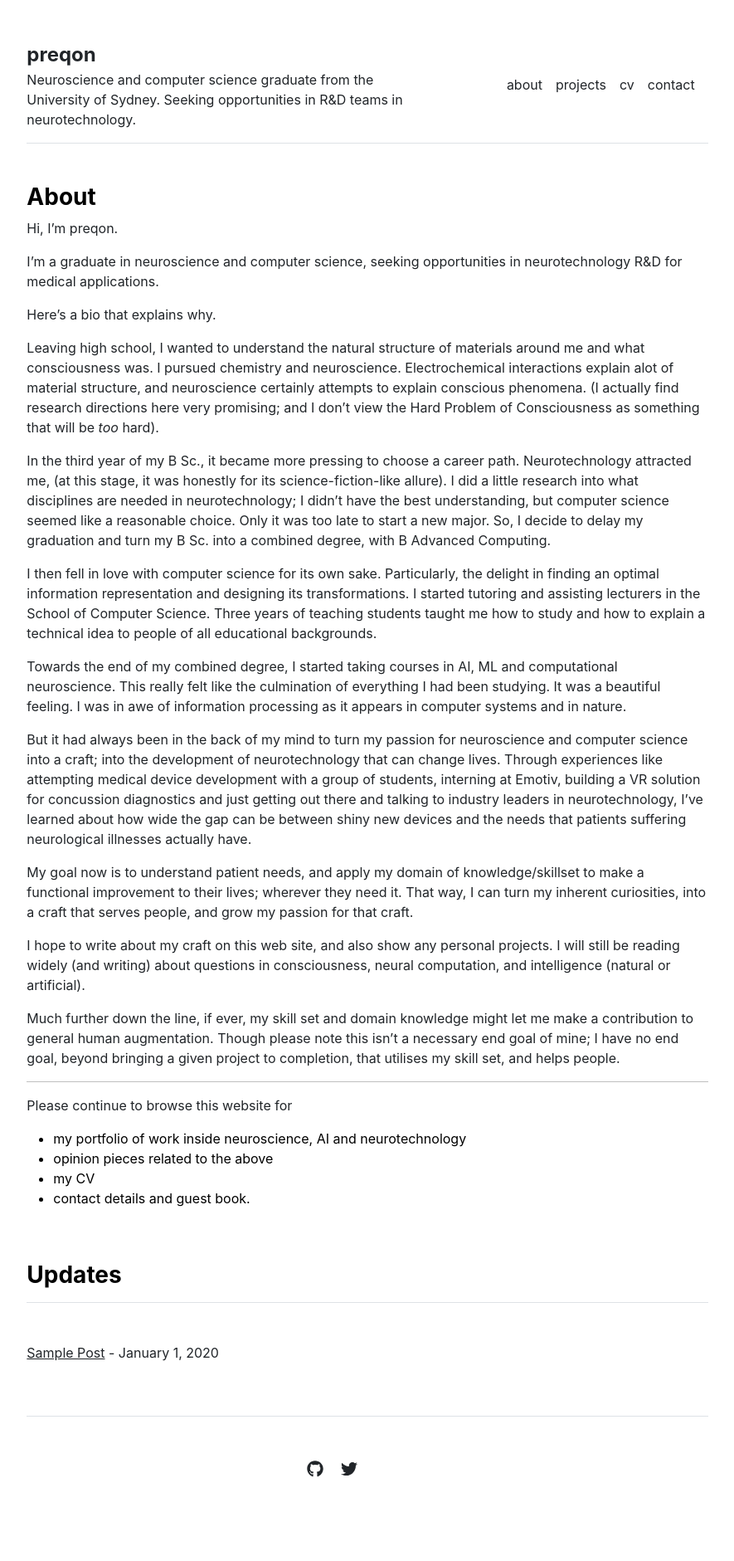
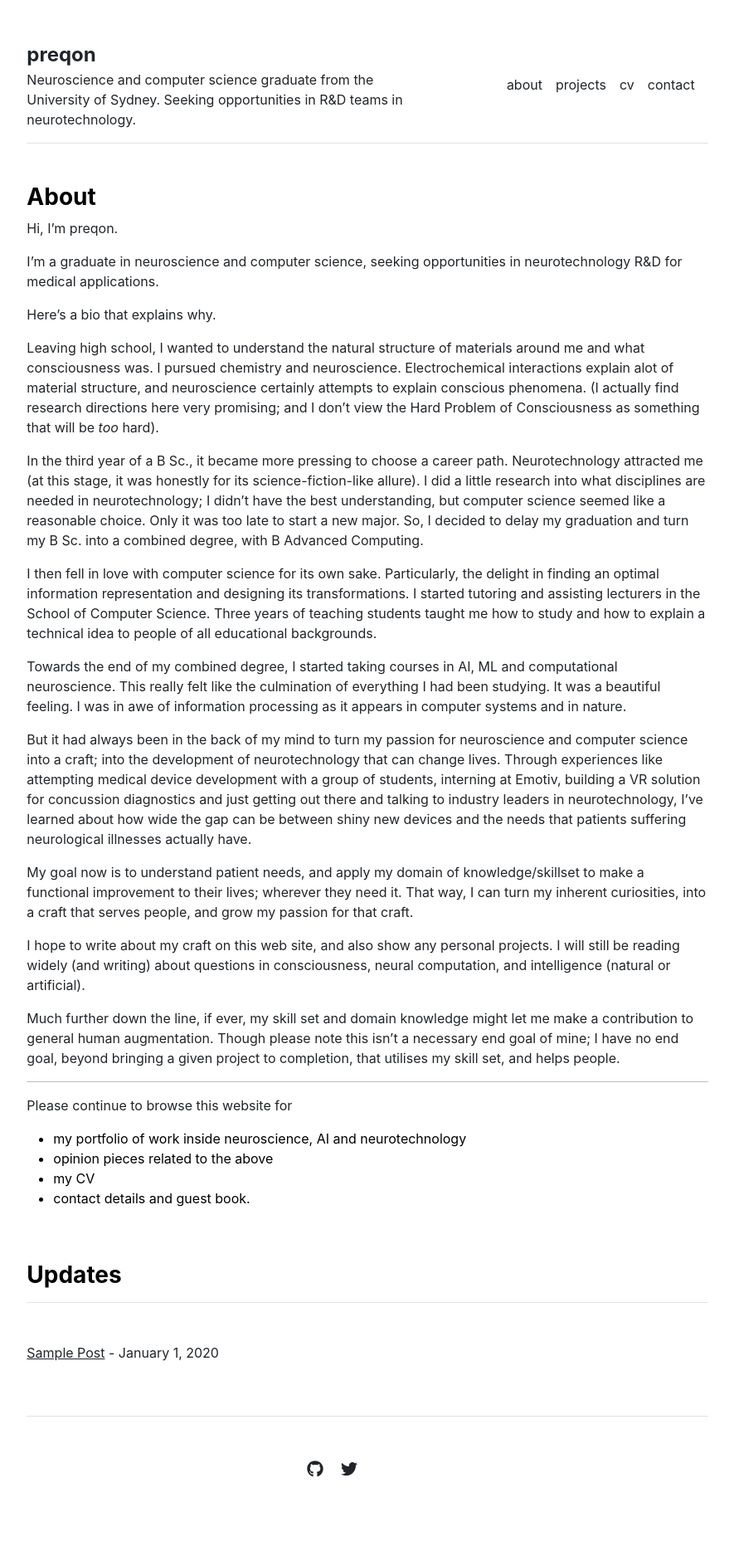
Before and after one commit to preqon/preqon.github.io, a Jekyll site: the page built from index.md, in a window 1280 px wide. Shown: the whole page at 83% size, without its empty margins (197-1082 px from the left). Built offline with Jekyll 4.4.1, drawn with Linux system fonts in a browser that asks for light colours.

Commit message:
tidying up

```diff
--- a/_data/settings.yml
+++ b/_data/settings.yml
@@ -6,7 +6,8 @@
 
 projects:
 - {name: 'Information transfer in mouse brains (honours project)', url: 'honours'}
-- {name: 'Spiking neural network for detecting speech emotion', url: 'speech-emotion-snn'}
+- {name: 'Spiking neural network for detecting speech emotion (incomplete)',
+url: 'speech-emotion-snn'}
 
 social:
 - {icon: 'github', link: 'https://github.com/preqon'}
@@ -16,5 +17,4 @@
 - {name: 'Preethom Pal',
 email: 'pal.pree@gmail.com',
 twitter: '@preqon1',
-github: 'preqon',
 image: 'assets/img/contact.jpg'}
--- a/index.md
+++ b/index.md
@@ -17,12 +17,12 @@
 directions here very promising; and I don't view the Hard Problem of
 Consciousness as something that will be *too* hard).
 
-In the third year of my B Sc., it became more pressing to choose a career path.
-Neurotechnology attracted me, (at this stage, it was honestly for its
+In the third year of a B Sc., it became more pressing to choose a career path.
+Neurotechnology attracted me (at this stage, it was honestly for its
 science-fiction-like allure). I did a little research into what disciplines are
 needed in neurotechnology;
 I didn't have the best understanding, but computer science seemed like a
-reasonable choice. Only it was too late to start a new major. So, I decide to
+reasonable choice. Only it was too late to start a new major. So, I decided to
 delay my graduation and turn my B Sc. into a combined degree, with B Advanced
 Computing.
 
```
